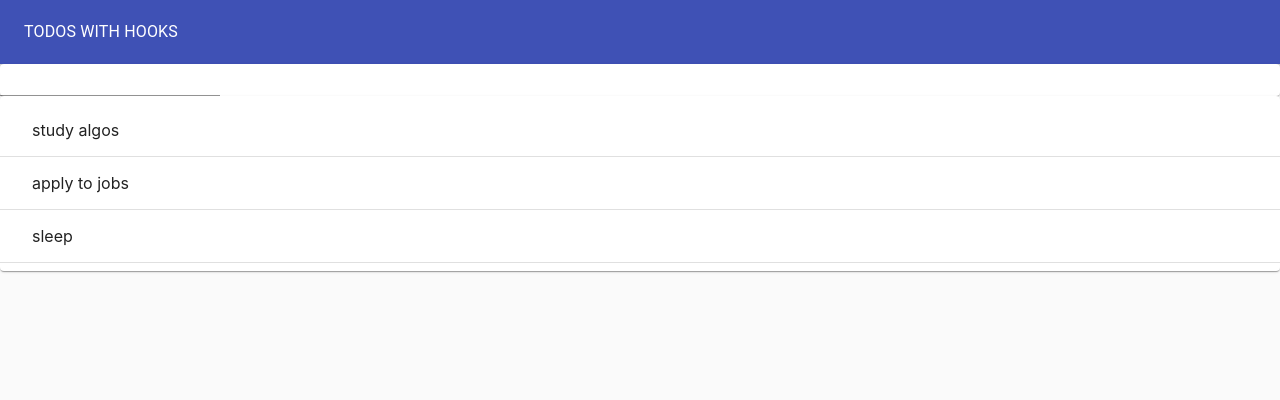
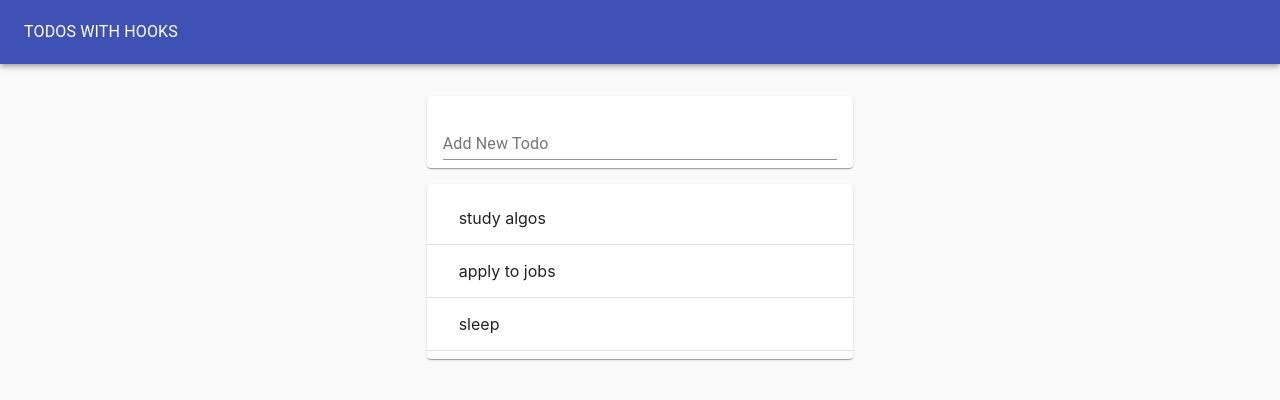
Before and after one commit to joannaylin/todo-hooks, a React (Create React App) app: page / in a window 1280 px wide. Shown: the top 400 px of the page. Built offline with nearby package versions, Linux system fonts and the light colour scheme.

Commit message:
added rough styling

```diff
--- a/src/TodoApp.js
+++ b/src/TodoApp.js
@@ -33,8 +33,12 @@ export default function TodoApp() {
           <Typography color="inherit">TODOS WITH HOOKS</Typography>
         </Toolbar>
       </AppBar>
-      <TodoForm addTodo={addTodo} />
-      <TodoList todos={todos} />
+      <Grid container justify="center" style={{marginTop: "1rem"}}>
+        <Grid item xs={11} md={8} lg={4}>
+          <TodoForm addTodo={addTodo} />
+          <TodoList todos={todos} />
+        </Grid>
+      </Grid>
     </Paper>
   );
 }
--- a/src/TodoForm.js
+++ b/src/TodoForm.js
@@ -6,7 +6,7 @@ import useInputState from "./hooks/useInputState.js";
 export default function TodoForm({ addTodo }) {
   const [value, handleChange, reset] = useInputState("");
   return (
-    <Paper>
+    <Paper style={{ margin: "1rem 0", padding: "0 1rem" }}>
       <form
         onSubmit={(e) => {
           e.preventDefault();
@@ -14,7 +14,13 @@ export default function TodoForm({ addTodo }) {
           reset();
         }}
       >
-        <TextField value={value} onChange={handleChange} />
+        <TextField
+          value={value}
+          onChange={handleChange}
+          margin="normal"
+          label="Add New Todo"
+          fullWidth
+        />
       </form>
     </Paper>
   );
```
